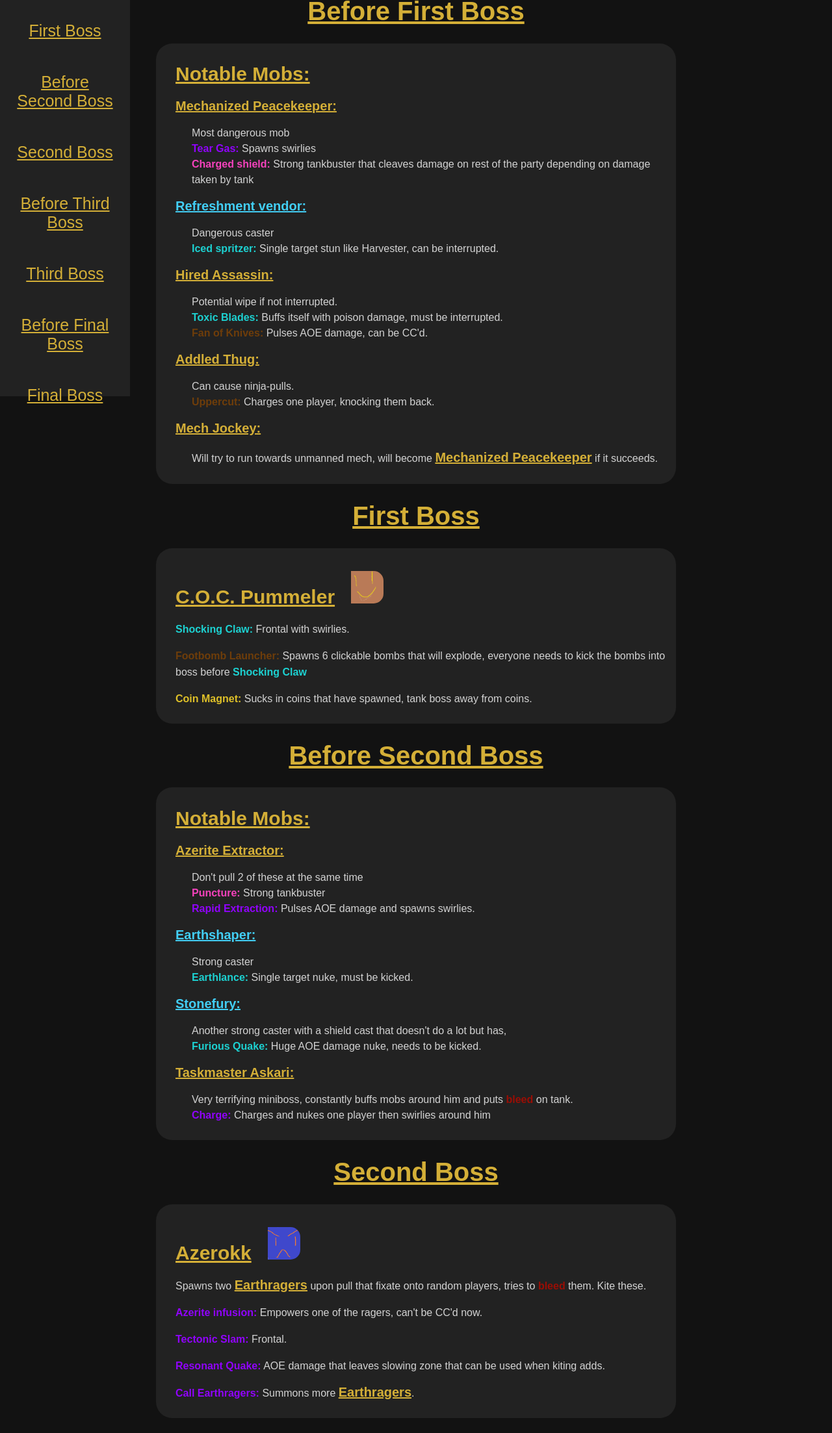
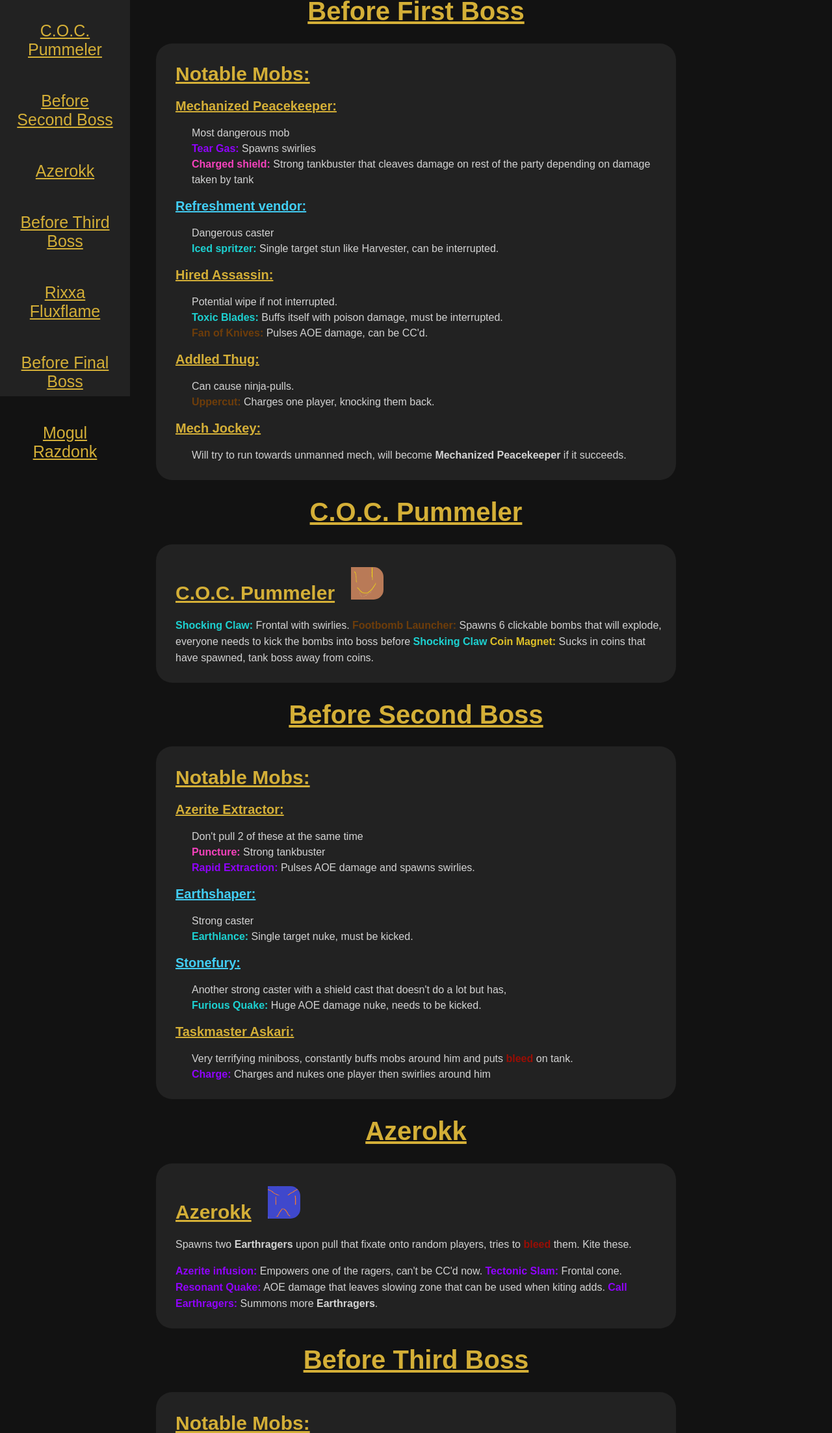
Before and after one commit to Thepplo/wow_s2_cheatsheet, a plain HTML site: page motherlode.html in a window 1280 px wide. Shown: the part 210-2416 px from the top of the page at 65% size. Drawn offline with Linux system fonts and the light colour scheme.

Commit message:
Update motherlode.html

```diff
--- a/motherlode.html
+++ b/motherlode.html
@@ -10,13 +10,13 @@
      <div class="sidebar">
         <a href="index.html" style='color:#42cef5; font-size: 35px;'>Home</a>
         <a href="#section1">Before First Boss</a>
-        <a href="#section2">First Boss</a>
+        <a href="#section2">C.O.C. Pummeler</a>
         <a href="#section3">Before Second Boss</a>
-        <a href="#section4">Second Boss</a>
+        <a href="#section4">Azerokk</a>
         <a href="#section5">Before Third Boss</a>
-        <a href="#section6">Third Boss</a>
+        <a href="#section6">Rixxa Fluxflame</a>
         <a href="#section7">Before Final Boss</a>
-        <a href="#section8">Final Boss</a>
+        <a href="#section8">Mogul Razdonk</a>
     </div>
     <div class="header-background">
     <h3>The MOTHERLODE!!!</h3>
@@ -44,15 +44,17 @@
                 <span class="abilitywithcc">Uppercut:</span> Charges one player, knocking them back.<br></p>
 
                 <p><strong class="dangerousmob">Mech Jockey:</strong><br></p>
-                <p class="indented-text">Will try to run towards unmanned mech, will become <strong class="dangerousmob">Mechanized Peacekeeper</strong> if it succeeds.</p>
+                <p class="indented-text">Will try to run towards unmanned mech, will become <span style='color:"#d4af37"; font-weight: bold;'>Mechanized Peacekeeper</span> if it succeeds.</p>
             </div>
 
-    <h1 id="section2">First Boss</h1>
+    <h1 id="section2">C.O.C. Pummeler</h1>
         <div class="area">
             <h2>C.O.C. Pummeler<img class="roundrect" src="gmod.png"></h2>
-            <p><span class="abilitywithint">Shocking Claw:</span> Frontal with swirlies.</p>
-            <p><span class="abilitywithcc">Footbomb Launcher:</span> Spawns 6 clickable bombs that will explode, everyone needs to kick the bombs into boss before <strong class="abilitywithint">Shocking Claw</strong></p>
-            <p><span class="abilitywithcc" style="color: #dec028;">Coin Magnet:</span> Sucks in coins that have spawned, tank boss away from coins.</p>
+            <p><span class="abilitywithint">Shocking Claw:</span> Frontal with swirlies.
+            <span class="abilitywithcc">Footbomb Launcher:</span> Spawns 6 clickable bombs that will explode,
+                everyone needs to kick the bombs into boss before <span class="abilitywithint">Shocking Claw</span>
+            <span class="abilitywithcc" style="color: #dec028;">Coin Magnet:</span> Sucks in coins that have spawned, tank boss away from coins.
+            </p>
         </div>
 
     <h1 id="section3"> Before Second Boss</h1>
@@ -76,14 +78,15 @@
             <span class="abilitynoint">Charge:</span> Charges and nukes one player then swirlies around him</p>
     </div>
 
-    <h1 id="section4">Second Boss</h1>
+    <h1 id="section4">Azerokk</h1>
     <div class="area">
         <h2>Azerokk<img class="roundrect" src="azerite-golem.png"></h2>
-        <p>Spawns two <span class="dangerousmob">Earthragers</span> upon pull that fixate onto random players, tries to <span style=' color: #990e05; font-weight: bold;'> bleed</span> them. Kite these.</p>
-        <p><span class="abilitynoint">Azerite infusion:</span> Empowers one of the ragers, can't be CC'd now.</p>
-        <p><span class="abilitynoint">Tectonic Slam:</span> Frontal.</p>
-        <p><span class="abilitynoint">Resonant Quake:</span> AOE damage that leaves slowing zone that can be used when kiting adds.</p>
-        <p><span class="abilitynoint">Call Earthragers:</span> Summons more <span class="dangerousmob">Earthragers</span>.</p>
+        <p>Spawns two <span style='color:"#d4af37"; font-weight: bold;'>Earthragers</span> upon pull that fixate onto random players, tries to <span style=' color: #990e05; font-weight: bold;'> bleed</span> them. Kite these.</p>
+        <p><span class="abilitynoint">Azerite infusion:</span> Empowers one of the ragers, can't be CC'd now.
+        <span class="abilitynoint">Tectonic Slam:</span> Frontal cone.
+        <span class="abilitynoint">Resonant Quake:</span> AOE damage that leaves slowing zone that can be used when kiting adds.
+        <span class="abilitynoint">Call Earthragers:</span> Summons more <span style='color:"#d4af37"; font-weight: bold;'>Earthragers</span>.
+        </p>
     </div>
     <h1 id="section5">Before Third Boss</h1>
         <div class="area">
@@ -97,13 +100,14 @@
             <p><strong class="dangerousmob">Tester:</strong><br></p>
             <p class="indented-text"><span class="abilitynoint">Echo Blade:</span> Sends out projectile to all players, need to spread out so they dont echo on eachother.</p>
         </div>
-    <h1 id="section6">Third Boss</h1>
+    <h1 id="section6">Rixxa Fluxflame</h1>
     <div class="area">
         <h2>Rixxa Fluxflame<img class="roundrect" src="rixxa.png"></h2>
-        <p>When pulled will cover area with swirlies that create dangerous puddles</p>
-        <p><span class="abilitynoint">Azerite Catalyst:</span> Targets a player that will spawn more swirlies that leave azerite, bait them around the existing puddles</p>
-        <p><span class="abilitynoint">Propellent Blast:</span> Targets a player and will blow them away like with a leafblower, bait this towards puddles as this pushes puddles back too</p>
-        <p>Boss will refill the room after 3<span class="abilitynoint">Propellent Blasts</span> </p>
+        <p>When pulled will cover area with swirlies that create dangerous puddles
+        <span class="abilitynoint">Azerite Catalyst:</span> Targets a player that will spawn more swirlies that leave azerite, bait them around the existing puddles
+        <span class="abilitynoint">Propellent Blast:</span> Targets a player and will blow them away like with a leafblower, bait this towards puddles as this pushes puddles back too
+        Boss will refill the room after 3<span class="abilitynoint">Propellent Blasts</span>.
+        </p>
     </div>
     <h1 id="section7">Before final boss</h1>
         <div class="area">
@@ -113,10 +117,10 @@
             <span class="abilitynoint">Charged shot:</span>Pulsing aoe damage channel<br>
             <span class="abilitynoint">Deploy Crawler Mine:</span>Deploys a mine that fixates someone, if you walk into it you die. Can be cc'd so help your buddies.</p>
         </div>
-    <h1 id="section8">Final Boss</h1>
+    <h1 id="section8">Mogul Razdonk</h1>
     <div class="area">
         <h2>Mogul Razdonk<img class="roundrect" src="gmod.png"></h2>
-        <p>Mogul will spawn 2 <strong class="dangerousmob">Boom bots</strong> that will go to two seperate edges of the room. Depending on where they are facing (either horizontally or vertically)
+        <p>Mogul will spawn 2 <span style='color:"#d4af37"; font-weight: bold;'>Boom bots</span> that will go to two seperate edges of the room. Depending on where they are facing (either horizontally or vertically)
             they will draw a line of swirlies.<br>
             Think of them like the dragons on the first boss of Grim Batol. ALWAYS watch where they are and where the swirlies will be.
             You can't really dodge the swirlies on reaction.</p>
```
